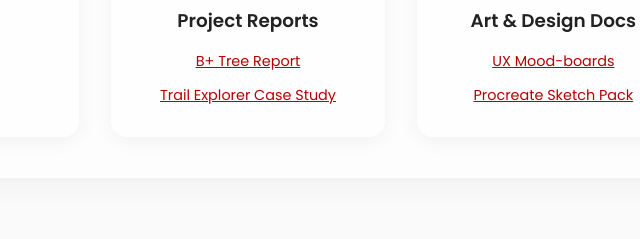
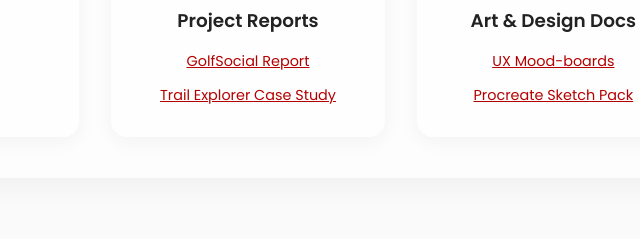
Before and after one commit to kyliekennedy99/kyliekennedy.github.io, a plain HTML site: page docs.html in a window 1280 px wide. Shown: the part 567-806 px from the top of the page, 392-1032 px from the left. Drawn offline with Linux system fonts and the light colour scheme.

Commit message:
added files

```diff
--- a/docs.html
+++ b/docs.html
@@ -39,7 +39,7 @@
       <i class="fa-solid fa-code"></i>
       <h3>Project Reports</h3>
       <ul>
-        <li><a href="docs/GolfSocialReport.pdf" download>B+ Tree Report</a></li>
+        <li><a href="docs/GolfSocialReport.pdf" download>GolfSocial Report</a></li>
         <li><a href="docs/TrailApp-CaseStudy.pdf" download>Trail Explorer Case Study</a></li>
       </ul>
     </div>
```
